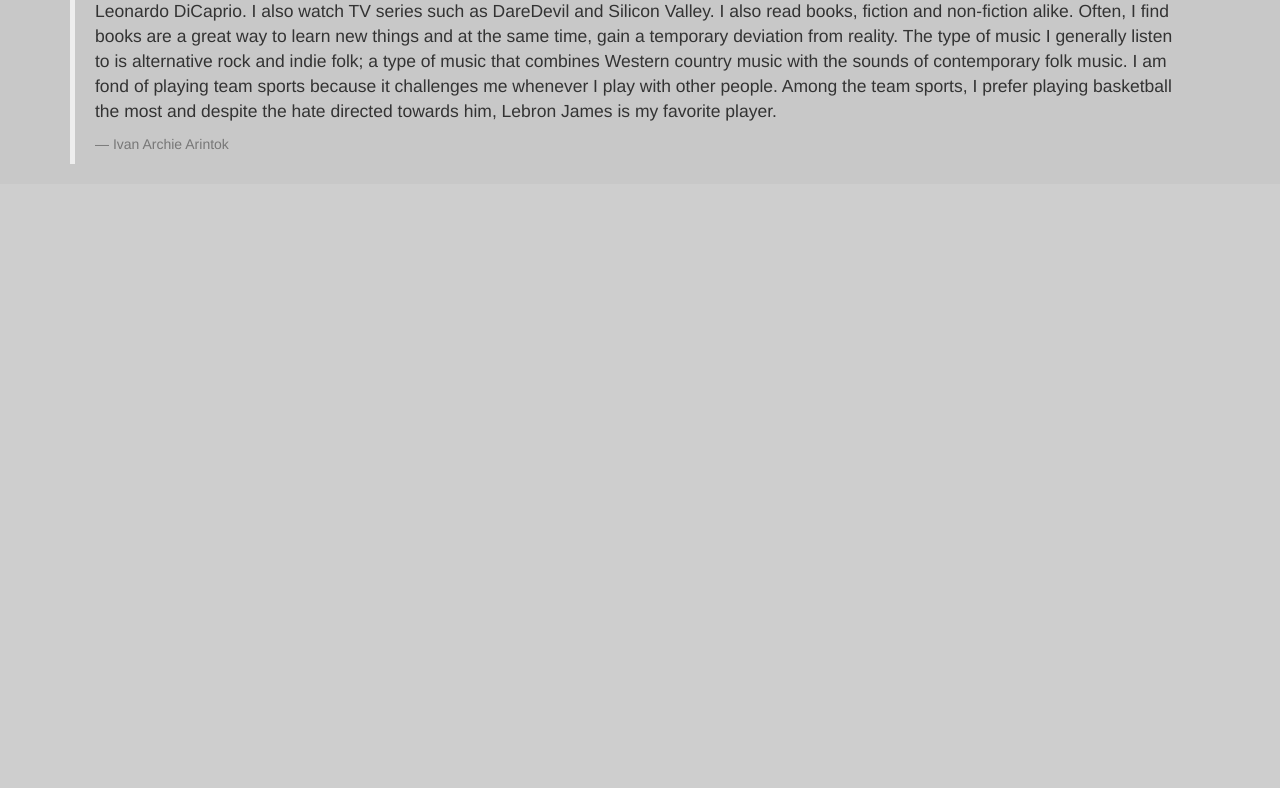
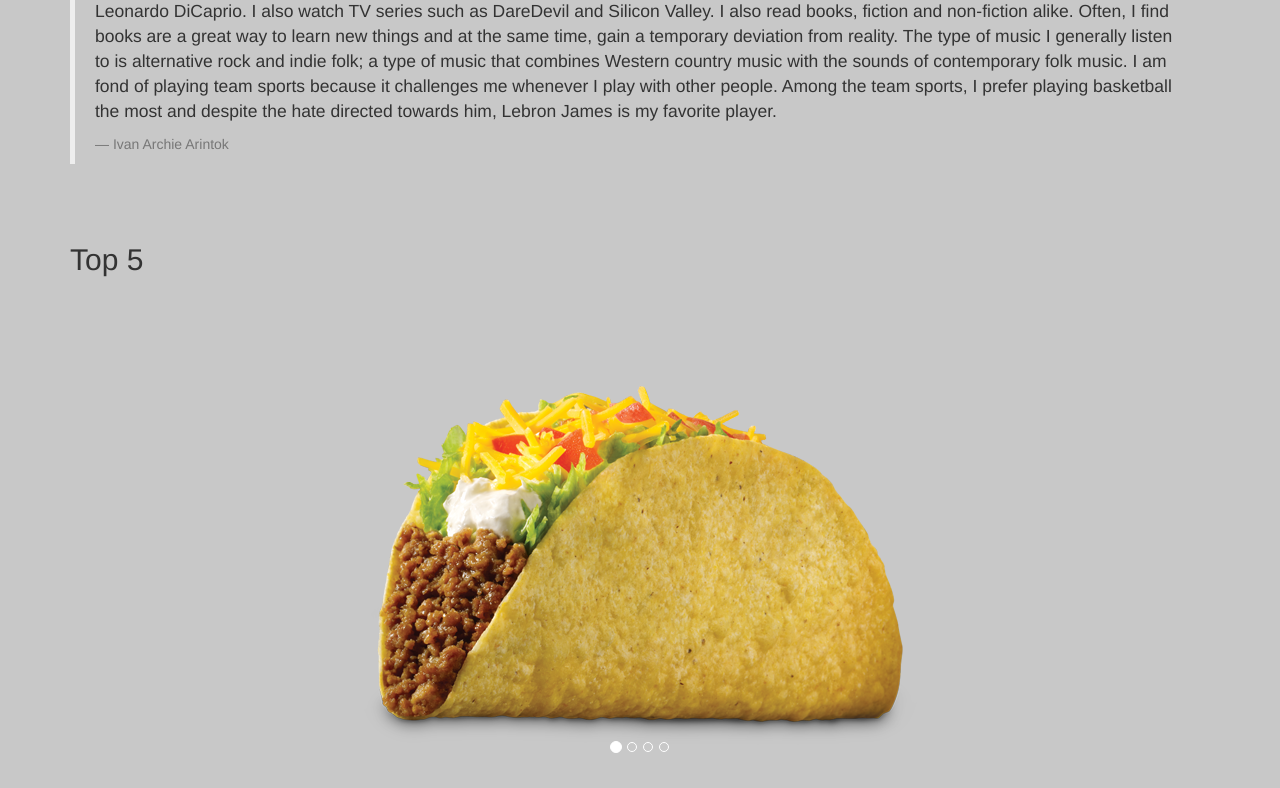
Before and after one commit to sunilrajramchandani/hello-partner, a PHP site: page / in a window 1280 px wide. Shown: the part 939-1727 px from the top of the page. Before the commit the page ends 1103 px from the top, so only its background shows below. Run offline with PHP 8.4, Linux system fonts and the light colour scheme; some libraries are stand-ins or nearby versions.

Commit message:
carousel
added carousel for top 5

```diff
--- a/index.php
+++ b/index.php
@@ -54,5 +54,38 @@
 		I prefer playing basketball the most and despite the hate directed towards him, Lebron James is my favorite player.</p>
 		<footer>Ivan Archie Arintok</footer>
 		</blockquote>
+	</div>
+
+	<div class = "container"  id = "Top">
+		<p class="h2">Top 5</p>
+			<div id="myCarousel" class="carousel slide" data-ride="carousel">
+		  <!-- Indicators -->
+		  <ol class="carousel-indicators">
+			<li data-target="#myCarousel" data-slide-to="0" class="active"></li>
+			<li data-target="#myCarousel" data-slide-to="1"></li>
+			<li data-target="#myCarousel" data-slide-to="2"></li>
+			<li data-target="#myCarousel" data-slide-to="3"></li>
+		  </ol>
+
+		  <!-- Wrapper for slides -->
+		  <div class="carousel-inner" role="listbox">
+			<div class="item active">
+			  <img src="taco.png" alt="Chania">
+			</div>
+
+			<div class="item">
+			  <img src="taco.png" alt="Chania">
+			</div>
+
+			<div class="item">
+			  <img src="taco.png" alt="Flower">
+			</div>
+
+			<div class="item">
+			  <img src="taco.png" alt="Flower">
+			</div>
+		  </div>
+		 </div>
+		</div>
 </body>
 </html>
```
